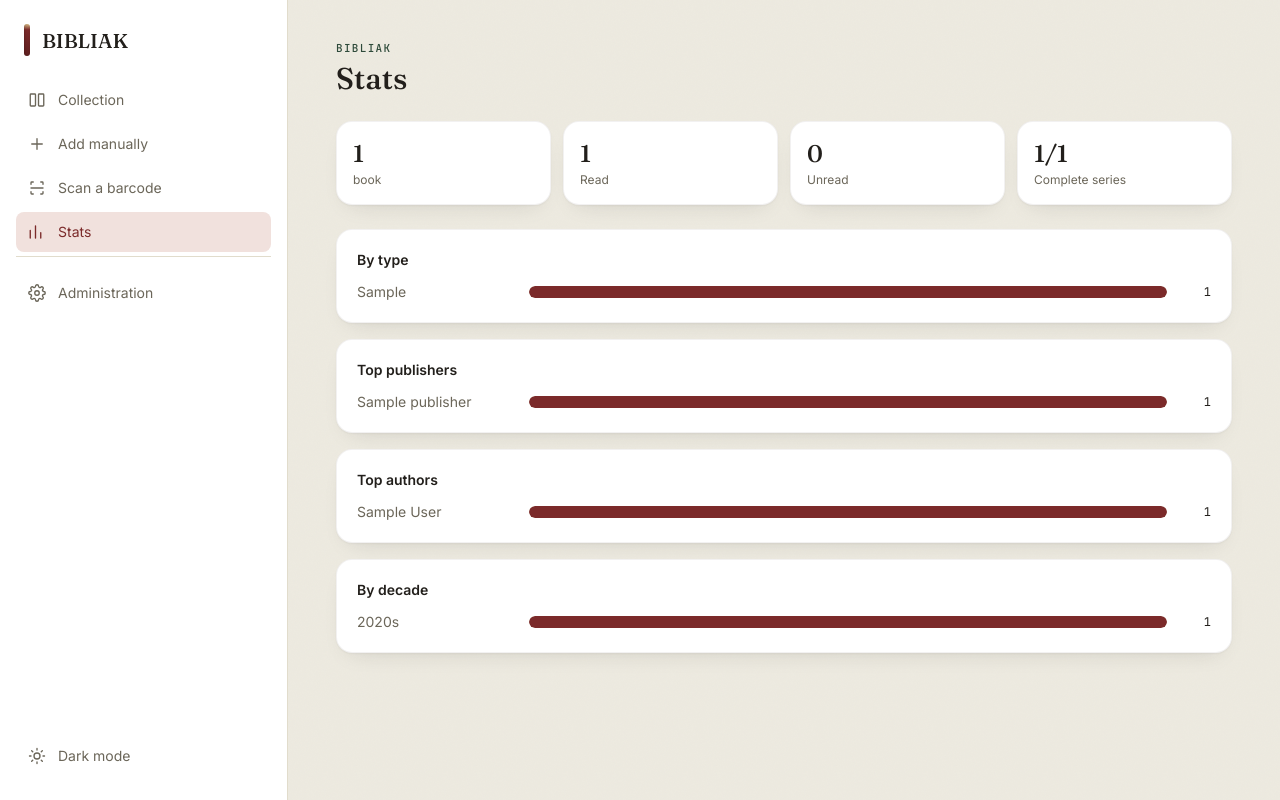
After one commit to nopalpite/bibliak, a Flask app: page /stats in a window 1280 px wide. The commit adds this page. Run offline with Flask 3, Linux system fonts and the light colour scheme; tables that the repository leaves empty hold one stand-in row (values such as "Sample post"); some libraries are stand-ins or nearby versions.

Commit message:
Add a collection stats page and CSV export/import
Stats page (/stats, new nav entry): total/read/unread counts, series
completion (owned vs expected volume count), and breakdowns by type,
publisher, author, and decade (best-effort year parsed out of the
free-text publication_date). Plain aggregation over the loaded rows,
no SQL GROUP BY needed at this app's stated scale — rendered as simple
CSS bar lists, no charting dependency.

CSV export/import alongside the existing JSON backup: authors/tags
flatten to comma-separated cells (already the format the add/edit form
uses for those fields), export is written with a UTF-8 BOM so Excel
doesn't mangle accented characters. Both formats now share the same
create-or-skip import loop and duplicate-detection policy — JSON and
CSV importers only differ in how they parse a row into that shared
`values` shape.

82 tests passing (12 new), ruff clean.

```diff
--- a/app/routes/main.py
+++ b/app/routes/main.py
@@ -4,6 +4,7 @@ from app.extensions import db
 from app.models import Book, Location, Publisher, Series, Tag
 from app.services.search_service import group_by_series, search_books
 from app.services.settings_service import get_setting
+from app.services.stats_service import collection_stats
 
 main_bp = Blueprint("main", __name__)
 
@@ -61,6 +62,11 @@ def set_volume_count(series_id):
     return redirect(url_for("main.series_detail", series_id=series.id))
 
 
+@main_bp.route("/stats")
+def stats():
+    return render_template("stats.html", stats=collection_stats())
+
+
 @main_bp.route("/certificate")
 def download_certificate():
     """Serves the self-signed HTTPS certificate for installation as a
--- /dev/null
+++ b/app/services/stats_service.py
@@ -0,0 +1,66 @@
+"""Read-only aggregation of the collection for the Stats page.
+
+Pure aggregation over what's already stored — no new data, no external
+calls. Kept as plain Python over the loaded rows (not SQL GROUP BY):
+the app's own stated scale is a few hundred books, so this is simpler to
+read and just as fast as building several separate aggregate queries.
+"""
+
+import re
+from collections import Counter
+
+from app.models import Book, Series
+
+_TOP_N = 10
+
+_YEAR_RE = re.compile(r"(1\d{3}|20\d{2})")
+
+
+def _decade(publication_date):
+    """Best-effort decade extraction from a free-text publication date
+    (often just a year, e.g. "2003" or "12/2019", sometimes partial or
+    missing). Returns e.g. "2000s", or None if no plausible year is found."""
+    if not publication_date:
+        return None
+    match = _YEAR_RE.search(publication_date)
+    if not match:
+        return None
+    year = int(match.group(1))
+    return f"{(year // 10) * 10}s"
+
+
+def _top_counts(counter, limit=_TOP_N):
+    return counter.most_common(limit)
+
+
+def collection_stats():
+    books = Book.query.all()
+    total = len(books)
+
+    read_count = sum(1 for b in books if b.read)
+
+    by_item_type = Counter(b.item_type for b in books if b.item_type)
+    by_publisher = Counter(b.publisher.name for b in books if b.publisher)
+    by_author = Counter(a.full_name for b in books for a in b.authors)
+    by_decade = Counter(d for b in books if (d := _decade(b.publication_date)))
+
+    series_list = Series.query.all()
+    tracked_series = [s for s in series_list if s.expected_volume_count]
+    complete_series = 0
+    for series in tracked_series:
+        owned = {b.volume for b in series.books if b.volume is not None}
+        if all(n in owned for n in range(1, series.expected_volume_count + 1)):
+            complete_series += 1
+
+    return {
+        "total": total,
+        "read_count": read_count,
+        "unread_count": total - read_count,
+        "series_count": len(series_list),
+        "tracked_series_count": len(tracked_series),
+        "complete_series_count": complete_series,
+        "by_item_type": _top_counts(by_item_type, limit=None) if by_item_type else [],
+        "by_publisher": _top_counts(by_publisher),
+        "by_author": _top_counts(by_author),
+        "by_decade": sorted(by_decade.items()),
+    }
--- a/app/templates/layout.html
+++ b/app/templates/layout.html
@@ -219,6 +219,13 @@
       {{ t('Scan a barcode') }}
     </a>
 
+    <a href="{{ url_for('main.stats') }}"
+       class="flex items-center gap-3 px-3 py-2.5 rounded-lg transition-colors"
+       style="{{ 'background: var(--accent-soft); color: var(--accent);' if request.endpoint == 'main.stats' else 'color: var(--ink-muted);' }}">
+      <svg width="18" height="18" viewBox="0 0 24 24" fill="none" stroke="currentColor" stroke-width="1.8" stroke-linecap="round" stroke-linejoin="round"><path d="M3 20V10M10 20V4M17 20v-7"/></svg>
+      {{ t('Stats') }}
+    </a>
+
     <div class="pt-4 mt-4 border-t" style="border-color: var(--border);">
       <a href="{{ url_for('admin.home') }}"
          class="flex items-center gap-3 px-3 py-2.5 rounded-lg transition-colors"
--- /dev/null
+++ b/app/templates/stats.html
@@ -0,0 +1,60 @@
+{% extends "layout.html" %}
+
+{% block title %}{{ t('Stats') }} — BIBLIAK{% endblock %}
+
+{% block content %}
+<div class="max-w-4xl mx-auto">
+  <p class="kicker mb-1">BIBLIAK</p>
+  <h1 class="font-display text-3xl font-medium mb-6">{{ t('Stats') }}</h1>
+
+  {% if stats.total == 0 %}
+  <div class="card p-5 text-sm" style="color: var(--ink-muted);">{{ t('No book matches') }}</div>
+  {% else %}
+
+  <div class="grid grid-cols-2 sm:grid-cols-4 gap-3 mb-6">
+    <div class="card p-4">
+      <p class="text-2xl font-display font-medium">{{ stats.total }}</p>
+      <p class="text-xs mt-0.5" style="color: var(--ink-muted);">{{ tn('book', 'books', stats.total) }}</p>
+    </div>
+    <div class="card p-4">
+      <p class="text-2xl font-display font-medium">{{ stats.read_count }}</p>
+      <p class="text-xs mt-0.5" style="color: var(--ink-muted);">{{ t('Read') }}</p>
+    </div>
+    <div class="card p-4">
+      <p class="text-2xl font-display font-medium">{{ stats.unread_count }}</p>
+      <p class="text-xs mt-0.5" style="color: var(--ink-muted);">{{ t('Unread') }}</p>
+    </div>
+    <div class="card p-4">
+      <p class="text-2xl font-display font-medium">{{ stats.complete_series_count }}/{{ stats.tracked_series_count }}</p>
+      <p class="text-xs mt-0.5" style="color: var(--ink-muted);">{{ t('Complete series') }}</p>
+    </div>
+  </div>
+
+  {% macro bar_list(title, entries) %}
+  {% if entries %}
+  <div class="card p-5 mb-4">
+    <h2 class="text-sm font-semibold mb-3">{{ title }}</h2>
+    {% set top = entries[0][1] %}
+    <div class="space-y-2">
+      {% for label, count in entries %}
+      <div class="flex items-center gap-3 text-sm">
+        <span class="w-32 sm:w-40 flex-shrink-0 truncate" style="color: var(--ink-muted);">{{ label }}</span>
+        <span class="flex-1 h-3 rounded-full overflow-hidden" style="background: var(--surface-muted);">
+          <span class="block h-full rounded-full" style="width: {{ (count / top * 100)|round(1) }}%; background: var(--accent);"></span>
+        </span>
+        <span class="w-8 flex-shrink-0 text-right font-code text-xs">{{ count }}</span>
+      </div>
+      {% endfor %}
+    </div>
+  </div>
+  {% endif %}
+  {% endmacro %}
+
+  {{ bar_list(t('By type'), stats.by_item_type) }}
+  {{ bar_list(t('Top publishers'), stats.by_publisher) }}
+  {{ bar_list(t('Top authors'), stats.by_author) }}
+  {{ bar_list(t('By decade'), stats.by_decade) }}
+
+  {% endif %}
+</div>
+{% endblock %}
```
Also changed, not shown: app/routes/admin.py (+140 -61 lines), app/templates/admin/export_import.html (+16 -7 lines), app/translations/en.json (+12 -4 lines), app/translations/fr.json (+12 -4 lines), tests/test_routes.py (+94 -0 lines), tests/test_stats_service.py (added, +74 -0 lines).
